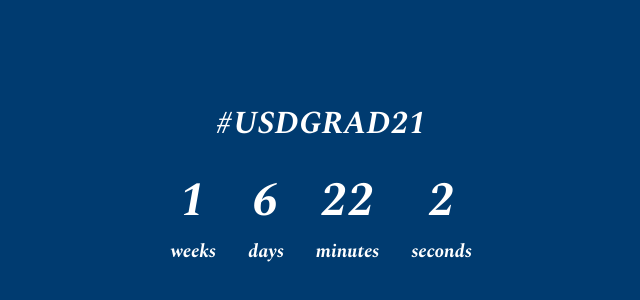
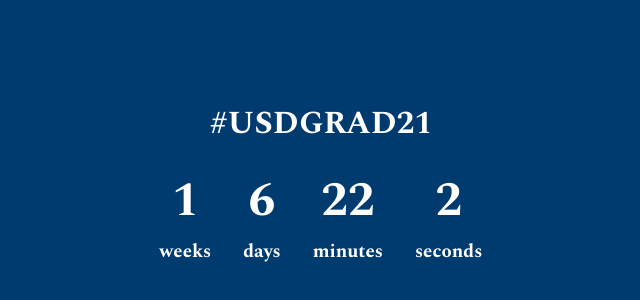
Before and after one commit to aljaroudi/countdown, a website: page index.jade in a window 1280 px wide. Shown: the part 210-510 px from the top of the page, without its empty margins (319-959 px from the left). Drawn offline with nearby package versions, Linux system fonts and the light colour scheme; files that its build step writes are made by us from their sources.

Commit message:
Updated fonts

```diff
--- a/index.jade
+++ b/index.jade
@@ -6,7 +6,7 @@
         meta(name="viewport", content="width=device-width, initial-scale=1.0")
         title Countdown
 
-        link(rel="stylesheet", href="https://fonts.googleapis.com/css2?family=Spectral:ital,wght@1,700;1,800&display=swap")
+        link(rel="stylesheet", href="https://fonts.googleapis.com/css2?family=Spectral:wght@700;800&display=swap")
         link(rel="stylesheet", href="assets/css/style.min.css")
     body
         .main
```
Also changed, not shown: index.html.
